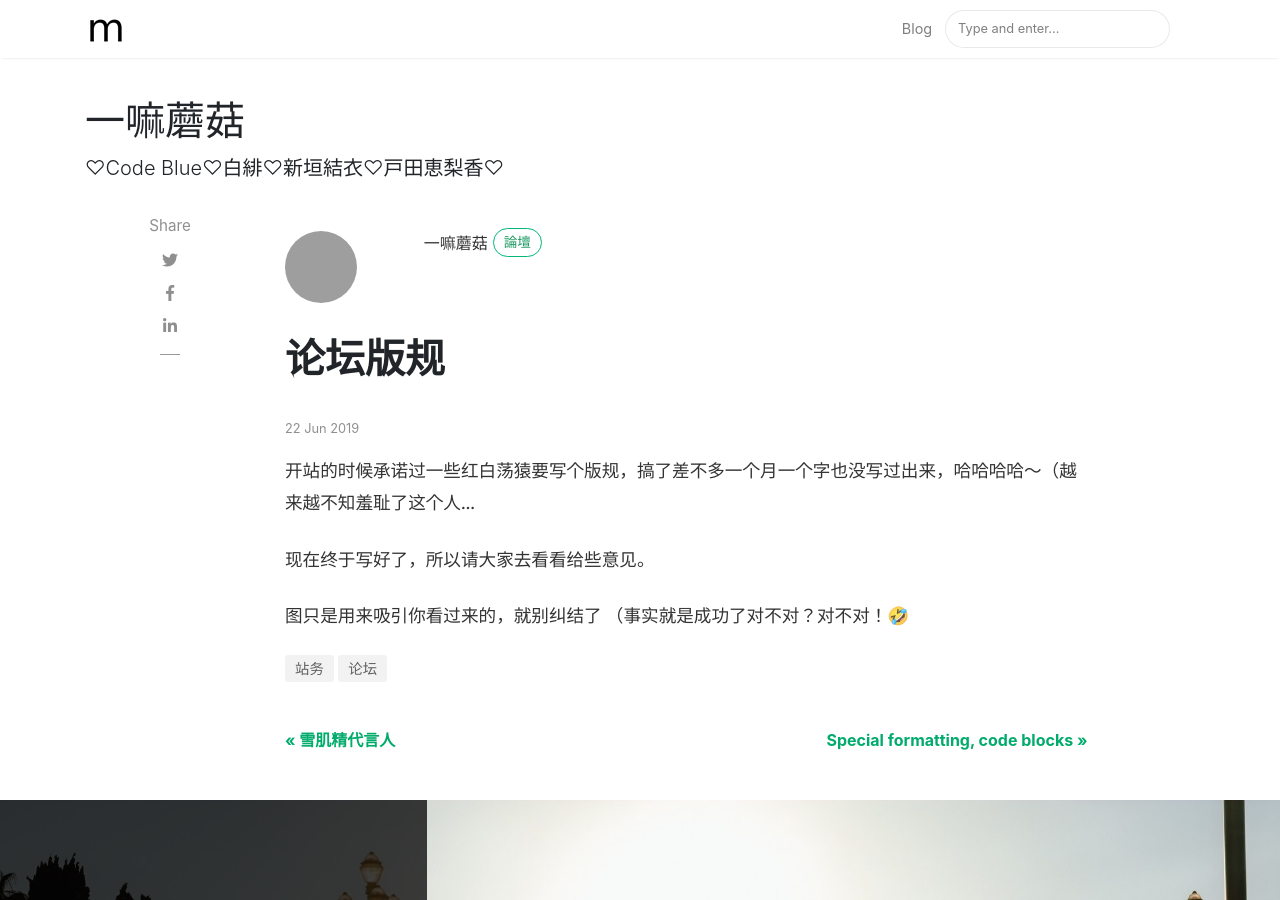
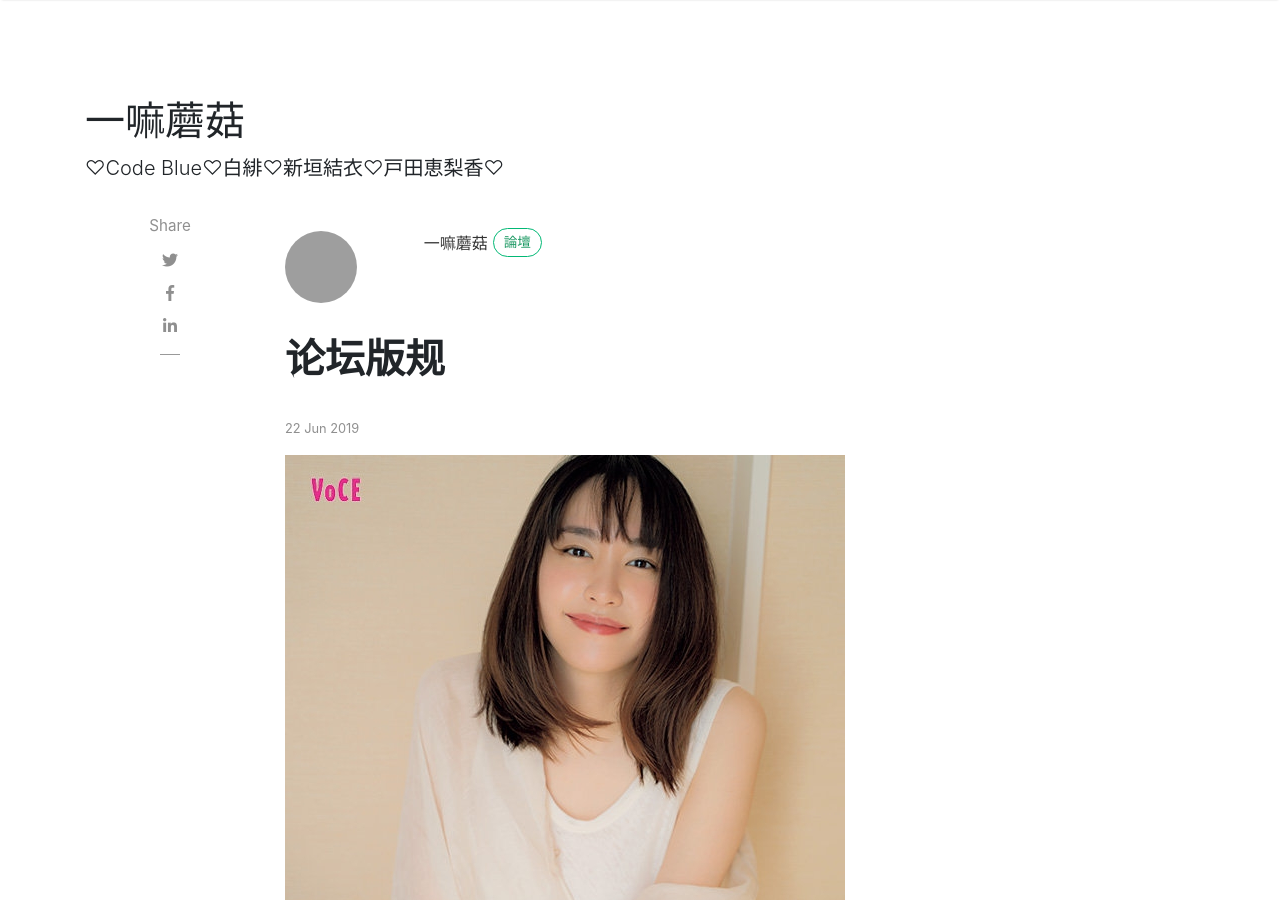
Before and after one commit to mogu-shirahi/mogu-shirahi.github.io, a Jekyll site: the page built from _posts/2019-06-22-论坛版规.md, in a window 1280 px wide and 900 px high. Built offline with Jekyll 4.4.1, drawn with Linux system fonts in a browser that asks for light colours; nearby versions of some CDN libraries; comment, search, counter and statistics services are not loaded; grey boxes are pictures that could not be loaded.

Commit message:
Update 2019-06-22-论坛版规.md

```diff
--- a/_posts/2019-06-22-论坛版规.md
+++ b/_posts/2019-06-22-论坛版规.md
@@ -5,6 +5,7 @@ featured: false
 hidden: false
 title:  "论坛版规"
 categories: [ 论坛, 站务 ]
+image: "/assets/images/2019-06-22-论坛版规.jpg"
 
 ---
 开站的时候承诺过一些红白荡猿要写个版规，搞了差不多一个月一个字也没写过出来，哈哈哈哈～（越来越不知羞耻了这个人...
```
